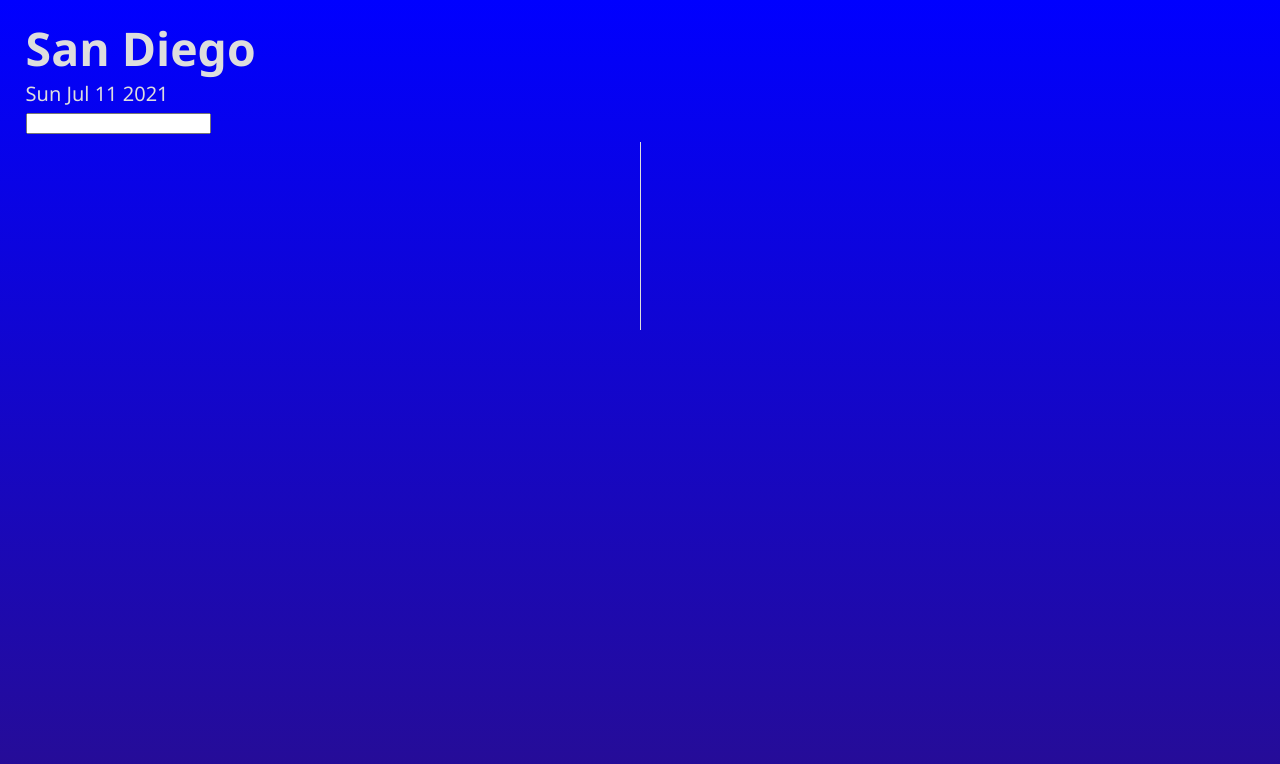
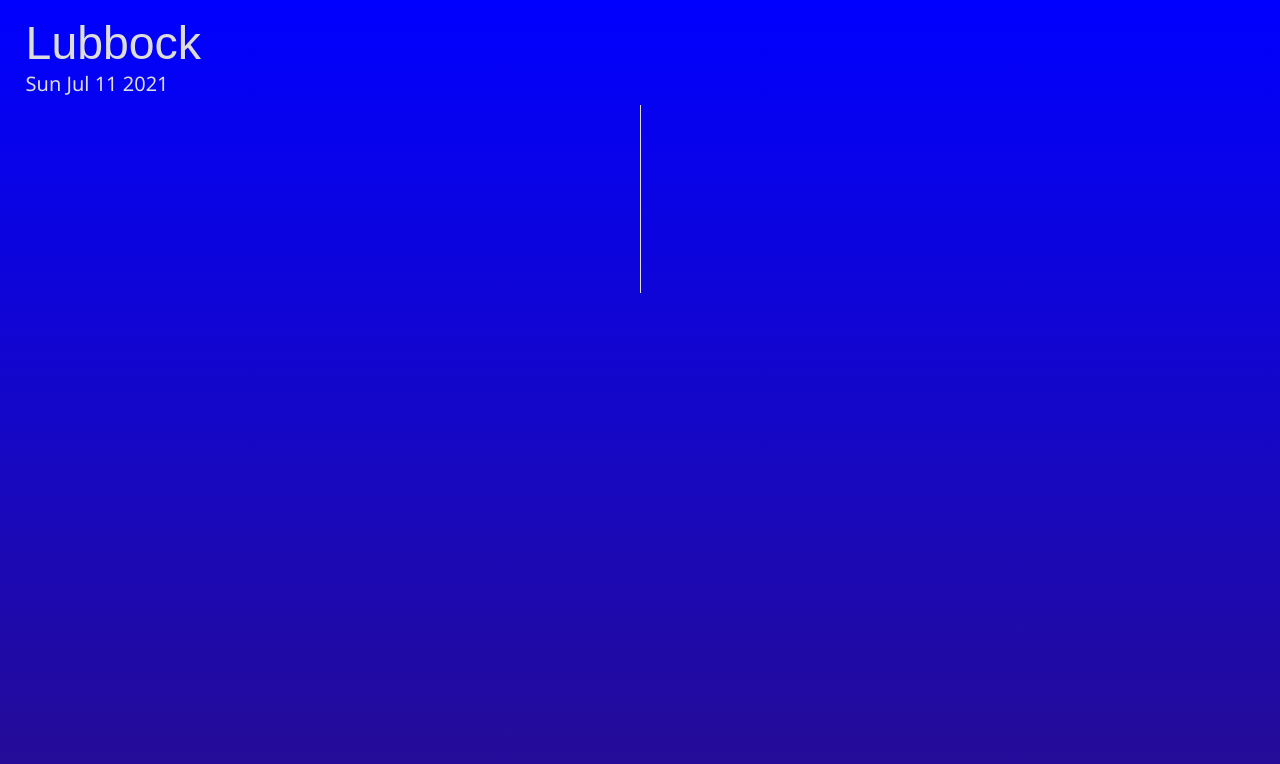
Before and after one commit to the-fermi-paradox/weather-app, a website built with webpack: page dist/index.html in a window 1280 px wide. Built offline with nearby package versions, Linux system fonts and the light colour scheme; files whose address does not match are found by name.

Commit message:
Set up input field

```diff
--- a/dist/index.html
+++ b/dist/index.html
@@ -11,9 +11,8 @@
   <body>
     <main class="main">
       <header class="header">
-        <h1 class="header__city">San Diego</h1>
+        <input class="header__city" type="text" value="Lubbock"></input>
         <div id="date" class="header__date">June 30th, 2021</div>
-        <input class="header__search" id="header__search"></input>
       </header>
       <section class="section summary">
         <div id="summary" class="summary__content-container">
--- a/dist/styles.css
+++ b/dist/styles.css
@@ -58,6 +58,10 @@ body {
   font-size: 2.32rem;
   padding: 0;
   margin: 0;
+  background: inherit;
+  border: none;
+  width: 100%;
+  color: inherit;
 }
 
 .header__search {
```
